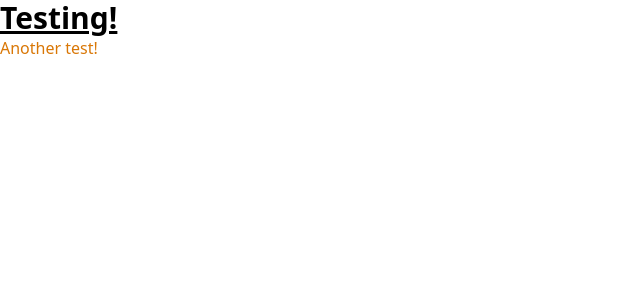
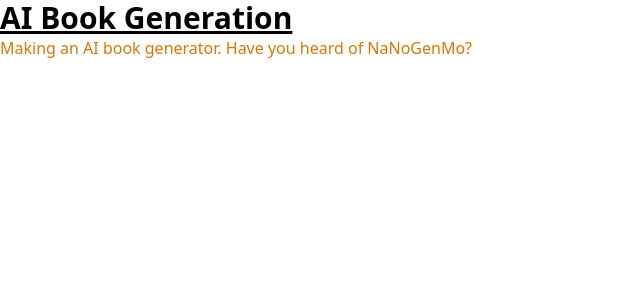
Before and after one commit to emoltz/ai-book-gen, a SvelteKit app: page / in a window 1280 px wide. Shown: the top 300 px of the page, without its empty margins (0-640 px from the left). Built offline with nearby package versions, Linux system fonts and the light colour scheme.

Commit message:
Connor's first commit

```diff
--- a/src/routes/+page.svelte
+++ b/src/routes/+page.svelte
@@ -1,7 +1,7 @@
 <div class="text-3xl font-bold underline">
-    Testing!
+    AI Book Generation
 </div>
 
 <div class="text-amber-600 hover:text-black">
-    Another test!
+    Making an AI book generator. Have you heard of <a href="https://nanogenmo.github.io/" target="_blank">NaNoGenMo</a>?
 </div>
```
